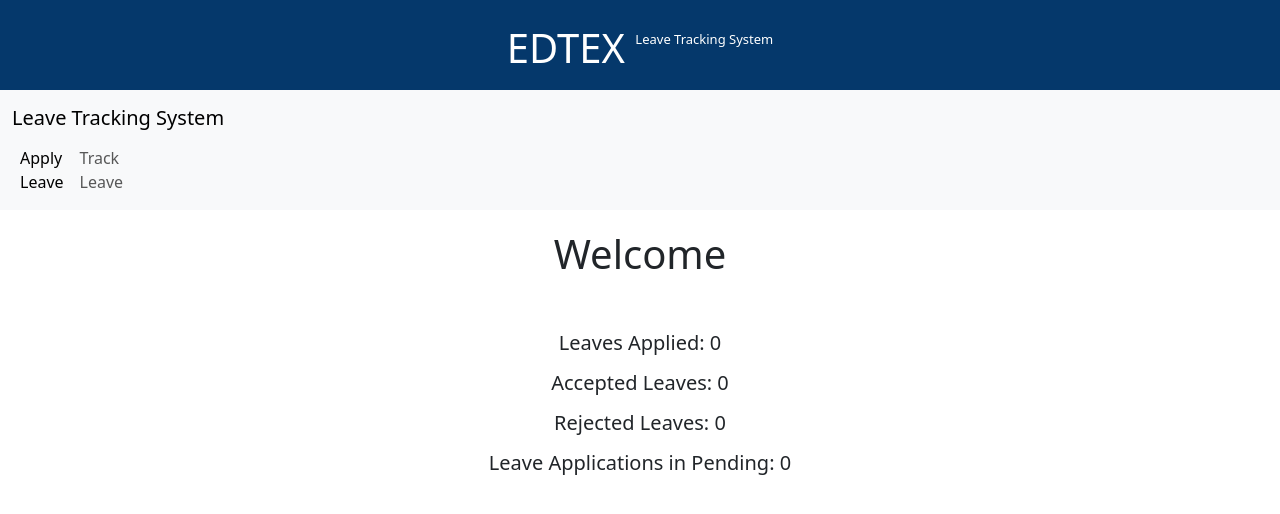
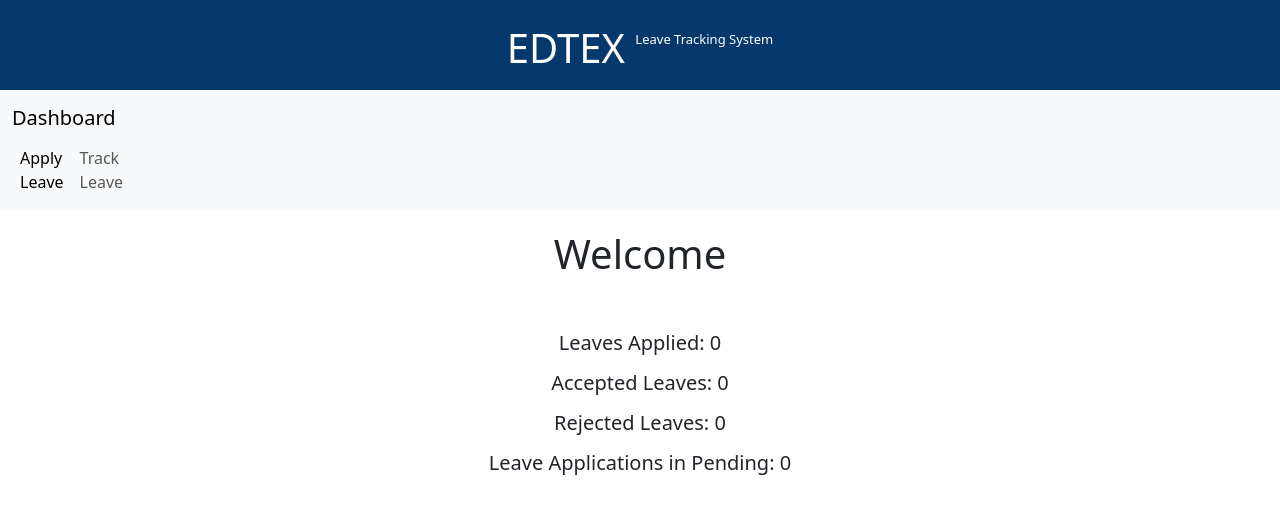
Before and after one commit to NamalaAnu04/Leave-Tracking-System, an Angular app: page /dashboard in a window 1280 px wide. Shown: the top 514 px of the page. Built offline with nearby package versions, Linux system fonts and the light colour scheme.

Commit message:
Update dashboard.component.html

```diff
--- a/src/app/dashboard/dashboard.component.html
+++ b/src/app/dashboard/dashboard.component.html
@@ -1,6 +1,6 @@
 <nav class="navbar navbar-expand-lg navbar-light bg-light">
   <div class="container-fluid">
-    <a class="navbar-brand" routerLink="/dashboard">Leave Tracking System</a>
+    <a class="navbar-brand" routerLink="/dashboard">Dashboard</a>
     <button
       class="navbar-toggler"
       type="button"
```
